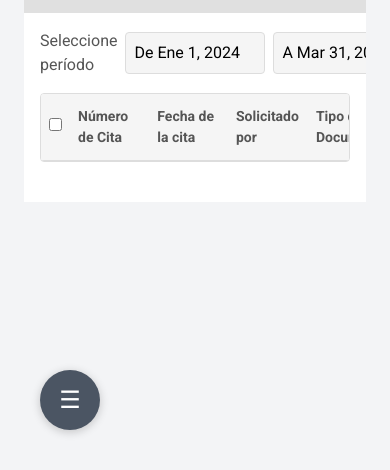
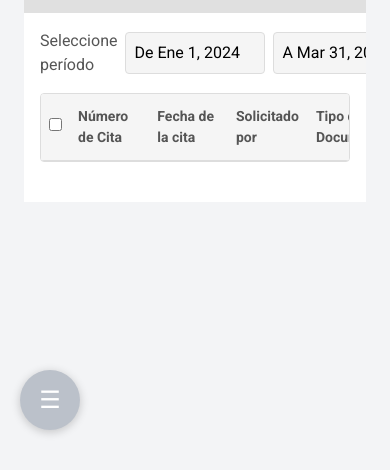
Before and after one commit to JoreMan7/FrontendTemporalGE, a plain HTML site: page Oficina/Citas.html in a window 390 px wide. Shown: the part 374-844 px from the top of the page. Drawn offline with nearby package versions, Linux system fonts and the light colour scheme.

Commit message:
ajuste de colores hamgurger

```diff
--- a/statics/style.css
+++ b/statics/style.css
@@ -9,7 +9,9 @@
     --white: #ffffff;
     --gray-100: #f3f4f6;
     --gray-200: #e5e7eb;
+    --gray-250: #e0e0e0;
     --gray-300: #d1d5db;
+    --gray-400: #bbc1ca;
     --gray-500: #6b7280;
     --gray-600: #4b5563;
     --gray-700: #374151;
@@ -325,10 +327,10 @@
     border: none;
     font-size: 1.5rem;
     cursor: pointer;
-    color: var(--gray-700);
+    color: var(--gray-500);
     position: fixed;
     bottom: 40px;
-    left: 40px;
+    left: 20px;
     z-index: 1001;
     background-color: var(--white);
     border-radius: 50%;
@@ -607,7 +609,7 @@
 }
 
 .ContentHeader {
-    background-color: #e0e0e0;
+    background-color: var(--gray-250);
     padding: 1rem;
     display: flex;
     justify-content: space-between;
@@ -768,6 +770,7 @@ th {
     text-align: left;
     font-weight: 600;
     color: #555;
+
     font-size: 0.875rem;
     border-bottom: 1px solid #ddd;
 }
@@ -1281,7 +1284,7 @@ th:nth-child(9) { width: 10%; }
 
     .Hamburger {
         display: block;
-        background: var(--gray-600);
+        background: var(--gray-400);
         color: var(--white);
     }
 
```
